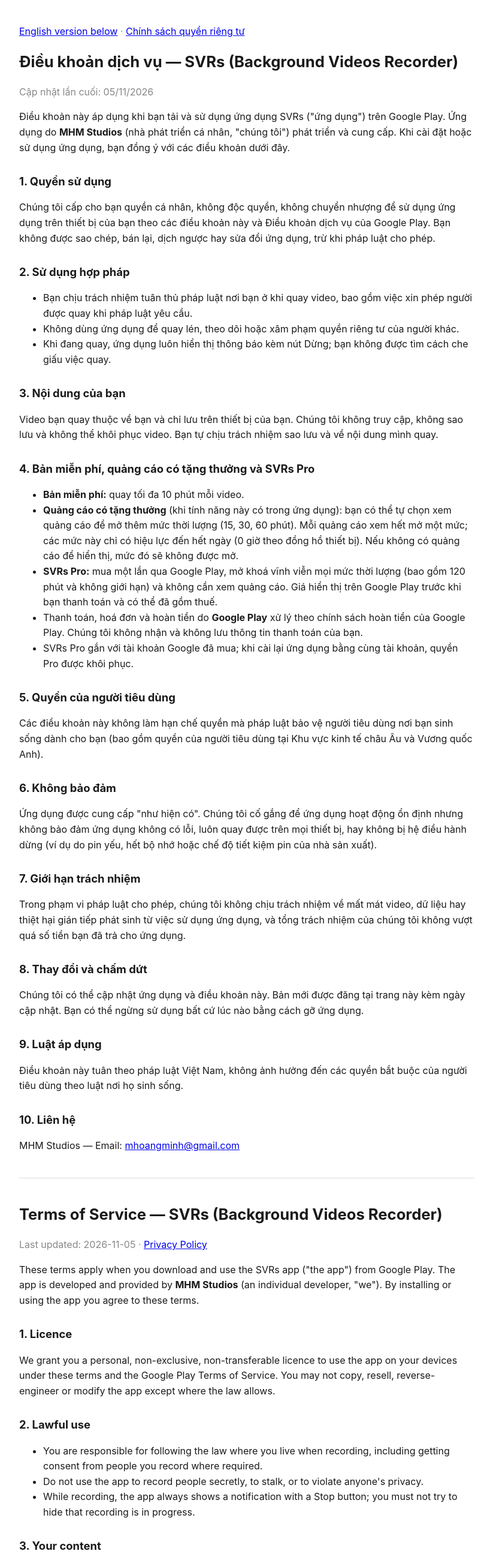
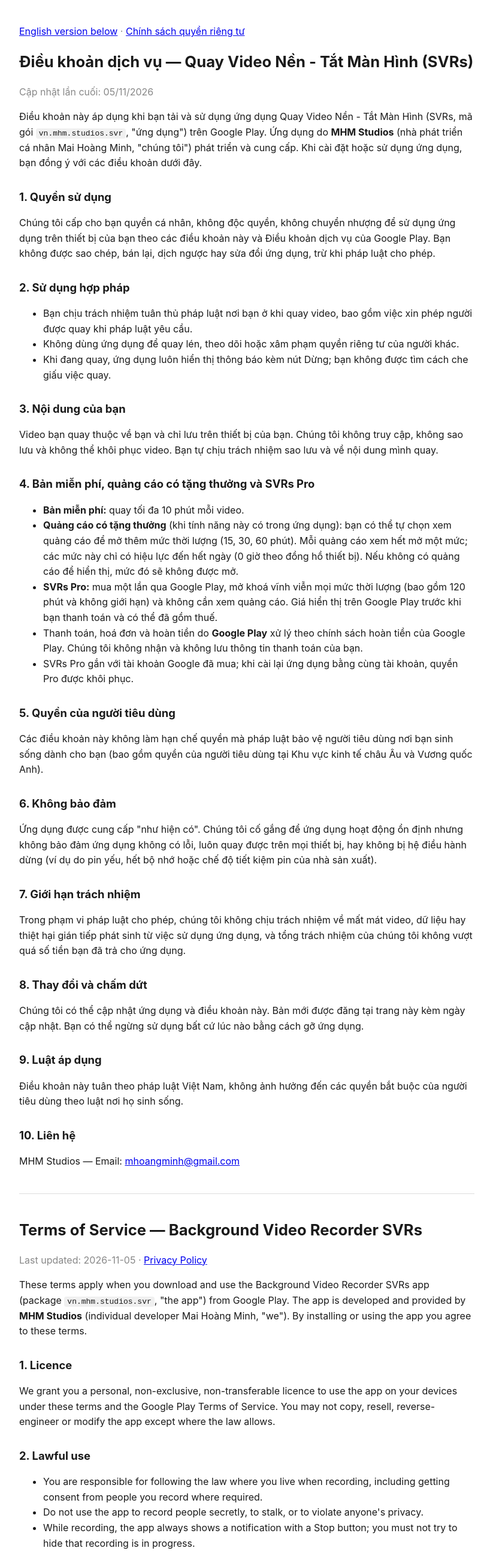
Before and after one commit to minhmh/svrs-privacy, a plain HTML site: page terms.html in a window 1280 px wide. Shown: the top 2595 px of the page at 60% size, without its empty margins (228-1051 px from the left). Drawn offline with Linux system fonts and the light colour scheme.

Commit message:
Privacy/terms: ghi rõ tên app, package, nhà phát triển MHM Studios (Mai Hoàng Minh) khớp listing Play

```diff
--- a/terms.html
+++ b/terms.html
@@ -3,7 +3,7 @@
 <head>
 <meta charset="utf-8">
 <meta name="viewport" content="width=device-width, initial-scale=1">
-<title>Điều khoản dịch vụ — SVRs</title>
+<title>Điều khoản dịch vụ — Quay Video Nền - Tắt Màn Hình (SVRs) — MHM Studios</title>
 <style>
   :root { color-scheme: light dark; }
   body {
@@ -33,10 +33,10 @@
 
 <p class="muted"><a href="#en">English version below</a> · <a href="./">Chính sách quyền riêng tư</a></p>
 
-<h1>Điều khoản dịch vụ — SVRs (Background Videos Recorder)</h1>
+<h1>Điều khoản dịch vụ — Quay Video Nền - Tắt Màn Hình (SVRs)</h1>
 <p class="muted">Cập nhật lần cuối: 05/11/2026</p>
 
-<p>Điều khoản này áp dụng khi bạn tải và sử dụng ứng dụng SVRs ("ứng dụng") trên Google Play. Ứng dụng do <strong>MHM Studios</strong> (nhà phát triển cá nhân, "chúng tôi") phát triển và cung cấp. Khi cài đặt hoặc sử dụng ứng dụng, bạn đồng ý với các điều khoản dưới đây.</p>
+<p>Điều khoản này áp dụng khi bạn tải và sử dụng ứng dụng Quay Video Nền - Tắt Màn Hình (SVRs, mã gói <code>vn.mhm.studios.svr</code>, "ứng dụng") trên Google Play. Ứng dụng do <strong>MHM Studios</strong> (nhà phát triển cá nhân Mai Hoàng Minh, "chúng tôi") phát triển và cung cấp. Khi cài đặt hoặc sử dụng ứng dụng, bạn đồng ý với các điều khoản dưới đây.</p>
 
 <h2>1. Quyền sử dụng</h2>
 <p>Chúng tôi cấp cho bạn quyền cá nhân, không độc quyền, không chuyển nhượng để sử dụng ứng dụng trên thiết bị của bạn theo các điều khoản này và Điều khoản dịch vụ của Google Play. Bạn không được sao chép, bán lại, dịch ngược hay sửa đổi ứng dụng, trừ khi pháp luật cho phép.</p>
@@ -80,10 +80,10 @@
 
 <hr>
 
-<h1 id="en">Terms of Service — SVRs (Background Videos Recorder)</h1>
+<h1 id="en">Terms of Service — Background Video Recorder SVRs</h1>
 <p class="muted">Last updated: 2026-11-05 · <a href="./">Privacy Policy</a></p>
 
-<p>These terms apply when you download and use the SVRs app ("the app") from Google Play. The app is developed and provided by <strong>MHM Studios</strong> (an individual developer, "we"). By installing or using the app you agree to these terms.</p>
+<p>These terms apply when you download and use the Background Video Recorder SVRs app (package <code>vn.mhm.studios.svr</code>, "the app") from Google Play. The app is developed and provided by <strong>MHM Studios</strong> (individual developer Mai Hoàng Minh, "we"). By installing or using the app you agree to these terms.</p>
 
 <h2>1. Licence</h2>
 <p>We grant you a personal, non-exclusive, non-transferable licence to use the app on your devices under these terms and the Google Play Terms of Service. You may not copy, resell, reverse-engineer or modify the app except where the law allows.</p>
```
